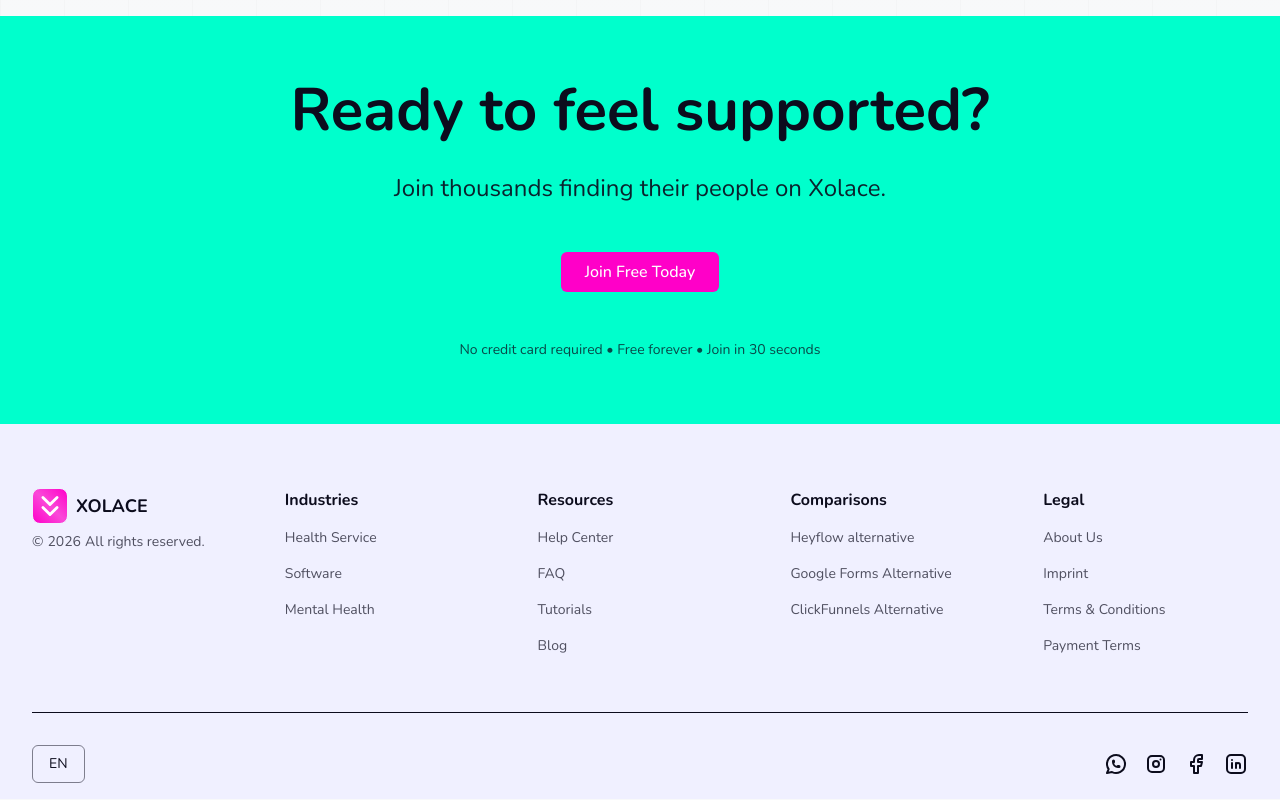
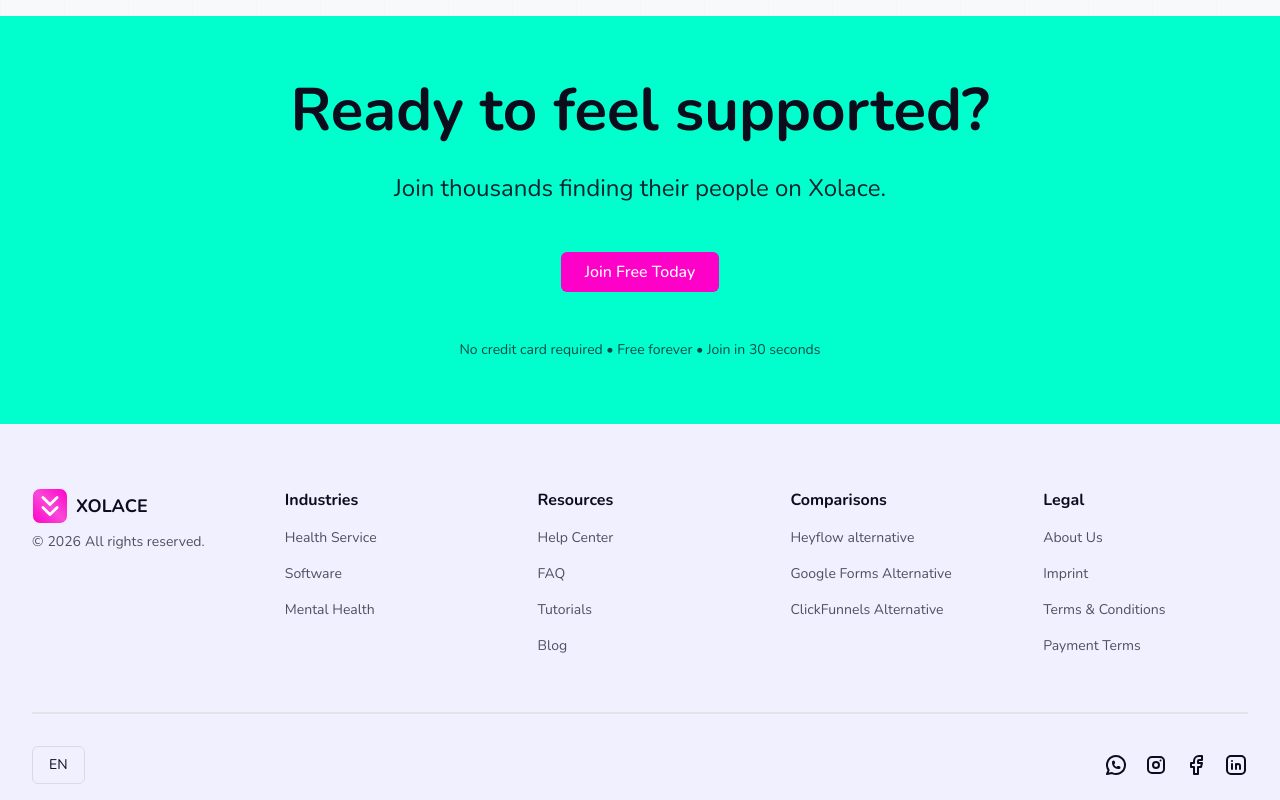
Before and after one commit to xolace-official/xolaceinc_official, a Next.js app: page / in a window 1280 px wide. Shown: the part 6278-7078 px from the top of the page. Built offline with nearby package versions, Linux system fonts and the light colour scheme.

Commit message:
Chore footer separator

```diff
--- a/src/layout/footer.tsx
+++ b/src/layout/footer.tsx
@@ -101,12 +101,12 @@
           ))}
         </div>
 
-        <Separator className="my-8 bg-muted-foreground" />
+        <Separator className="my-8 border" />
 
         {/* Bottom Bar */}
         <div className="flex flex-row justify-between items-center gap-4">
           <div className="flex gap-2">
-            <p className="px-4 py-2 text-sm  rounded-md border border-foreground/50">
+            <p className="px-4 py-2 text-sm  rounded-md border border-foreground/10">
               EN
             </p>
           </div>
```
